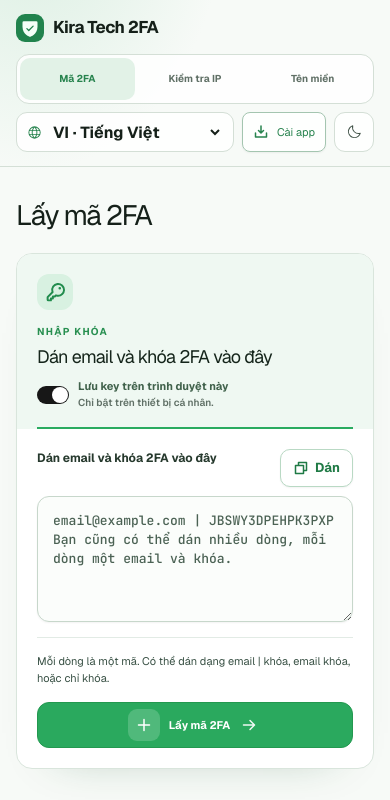
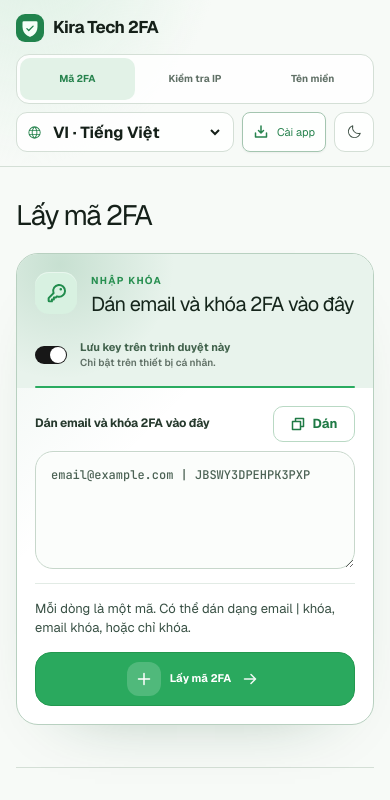
Before and after one commit to vanh1011/MFA, a React (Vite) app: page / in a window 390 px wide. Shown: the top 800 px of the page. Built offline with nearby package versions, Linux system fonts and the light colour scheme.

Commit message:
feat: redesign TOTP composer for improved mobile usability with new styles and layout adjustments

```diff
--- a/src/key-display.css
+++ b/src/key-display.css
@@ -1139,6 +1139,255 @@
   color: #fff !important;
 }
 
+/* TOTP composer redesign: compact command panel for faster mobile entry. */
+.composer {
+  position: relative;
+  grid-template-columns: minmax(210px, .72fr) minmax(0, 1.55fr) !important;
+  border-color: color-mix(in srgb, var(--accent) 16%, var(--line)) !important;
+  border-radius: 24px !important;
+  background:
+    linear-gradient(135deg, color-mix(in srgb, var(--accent) 8%, transparent), transparent 38%),
+    var(--surface) !important;
+  box-shadow: 0 28px 70px -54px rgba(17, 76, 41, .48) !important;
+}
+
+.composer-aside {
+  min-height: 264px;
+  padding: 26px 24px 22px;
+  background:
+    radial-gradient(circle at 12% 8%, color-mix(in srgb, var(--accent) 17%, transparent), transparent 34%),
+    color-mix(in srgb, var(--accent) 7%, var(--surface-2));
+}
+
+.composer-aside::after {
+  right: 18px;
+  bottom: 18px;
+  left: auto;
+  width: 52px;
+  height: 3px;
+  border-radius: 999px;
+}
+
+.composer-aside .composer-icon {
+  width: 46px;
+  height: 46px;
+  border-radius: 16px;
+  box-shadow: inset 0 1px 0 rgba(255,255,255,.42);
+}
+
+.composer-step {
+  margin-top: 28px;
+  color: color-mix(in srgb, var(--accent) 58%, var(--muted));
+}
+
+.composer-eyebrow {
+  margin-top: 10px;
+  font-size: 11px;
+}
+
+.composer-aside h2 {
+  max-width: 240px;
+  font-size: clamp(21px, 2.2vw, 29px);
+  line-height: .98;
+  letter-spacing: -1.15px;
+}
+
+.composer-aside > p {
+  max-width: 220px;
+  color: color-mix(in srgb, var(--text) 62%, var(--muted));
+}
+
+.remember-toggle {
+  width: 100%;
+  align-items: center;
+  gap: 13px;
+}
+
+.remember-toggle span {
+  min-width: 0;
+}
+
+.composer-form {
+  padding: 26px;
+}
+
+.paste-field-header {
+  min-height: 38px;
+}
+
+.paste-label {
+  font-size: 13px;
+  letter-spacing: -.18px;
+}
+
+.paste-clipboard-button {
+  min-width: 96px;
+  box-shadow: inset 0 1px 0 rgba(255,255,255,.42);
+  transition: transform .22s cubic-bezier(.16,1,.3,1), background .22s cubic-bezier(.16,1,.3,1), border-color .22s cubic-bezier(.16,1,.3,1) !important;
+}
+
+.paste-clipboard-button:active {
+  transform: scale(.98);
+}
+
+.composer-form .batch-input {
+  min-height: 154px !important;
+  border-radius: 18px !important;
+  padding: 18px !important;
+  font-size: 15px !important;
+  line-height: 1.55 !important;
+  box-shadow: inset 0 1px 0 rgba(255,255,255,.72);
+}
+
+.composer-form .batch-input::placeholder {
+  line-height: 1.55;
+}
+
+.composer-form .composer-footer {
+  display: grid;
+  grid-template-columns: minmax(0, 1fr) auto;
+  align-items: center;
+  gap: 18px;
+  margin-top: 18px !important;
+}
+
+.composer-form .composer-footer > span {
+  max-width: 56ch;
+  font-size: 13px;
+}
+
+.composer-form .primary-action {
+  min-width: 178px;
+  min-height: 52px !important;
+  border-radius: 16px !important;
+}
+
+.composer-form .primary-action .button-icon {
+  width: 34px;
+  height: 34px;
+  border-radius: 12px;
+}
+
+.board-page.dark .composer {
+  background:
+    linear-gradient(135deg, rgba(85,204,123,.08), transparent 40%),
+    #152019 !important;
+  box-shadow: 0 28px 70px -54px rgba(0,0,0,.86) !important;
+}
+
+.board-page.dark .composer-aside {
+  background:
+    radial-gradient(circle at 12% 8%, rgba(116,220,153,.12), transparent 34%),
+    #17281d;
+}
+
+.board-page.dark .composer-aside > p {
+  color: #bed0c4;
+}
+
+@media (max-width: 760px) {
+  .composer {
+    grid-template-columns: 1fr !important;
+    border-radius: 22px !important;
+  }
+
+  .composer-aside {
+    display: grid;
+    grid-template-columns: 42px minmax(0, 1fr);
+    min-height: 0;
+    gap: 0 14px;
+    padding: 18px;
+  }
+
+  .composer-aside::after {
+    right: 18px;
+    bottom: 0;
+    left: 18px;
+    width: auto;
+    height: 2px;
+  }
+
+  .composer-aside .composer-icon {
+    grid-row: 1 / 3;
+    width: 42px;
+    height: 42px;
+    border-radius: 14px;
+  }
+
+  .composer-step,
+  .composer-aside > p {
+    display: none;
+  }
+
+  .composer-eyebrow {
+    margin: 1px 0 0;
+    font-size: 10px;
+  }
+
+  .composer-aside h2 {
+    max-width: none;
+    margin-top: 6px;
+    font-size: 20px;
+    line-height: 1.05;
+    letter-spacing: -.72px;
+  }
+
+  .composer-aside .remember-toggle {
+    grid-column: 1 / -1;
+    margin-top: 14px;
+    padding: 12px 0 0;
+  }
+
+  .composer-form {
+    padding: 18px;
+  }
+
+  .paste-field-header {
+    min-height: 36px;
+    gap: 10px;
+  }
+
+  .paste-label {
+    align-self: center;
+    font-size: 12px;
+    line-height: 1.25;
+  }
+
+  .paste-clipboard-button {
+    min-width: 82px;
+    height: 36px !important;
+    padding: 0 11px !important;
+  }
+
+  .composer-form .batch-input {
+    min-height: 118px !important;
+    padding: 15px !important;
+    font-size: 16px !important;
+    line-height: 1.48 !important;
+  }
+
+  .composer-form .batch-input::placeholder {
+    font-size: 12px !important;
+    line-height: 1.45;
+  }
+
+  .composer-form .composer-footer {
+    grid-template-columns: 1fr;
+    gap: 14px;
+    margin-top: 14px !important;
+  }
+
+  .composer-form .composer-footer > span {
+    font-size: 13px;
+  }
+
+  .composer-form .primary-action {
+    width: 100%;
+    min-height: 54px !important;
+    justify-content: center;
+  }
+}
+
 /* Platform-specific PWA guide. */
 .install-dialog-backdrop { align-items: center; }
 .install-dialog {
```
Also changed, not shown: src/App.tsx (+1 -1 lines).
